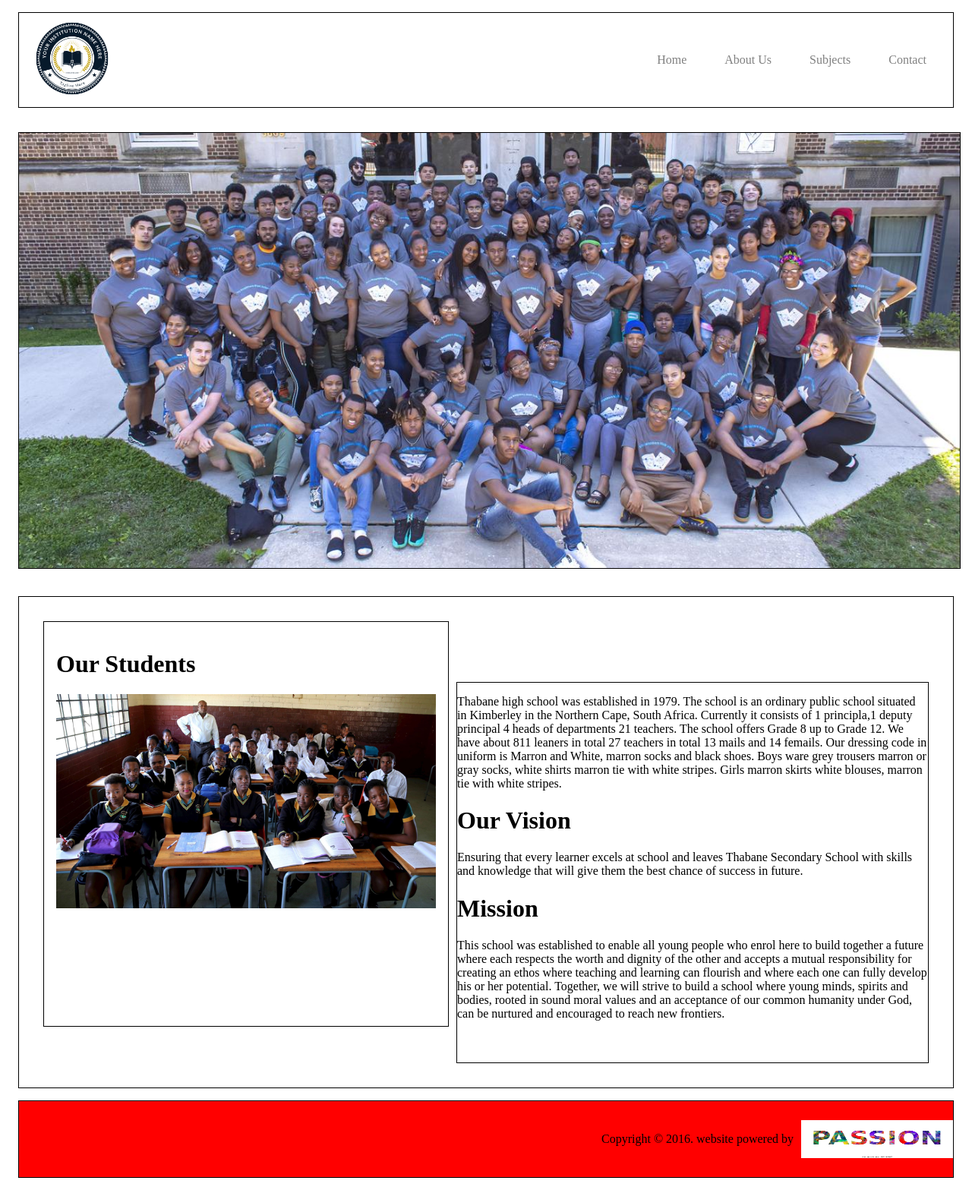
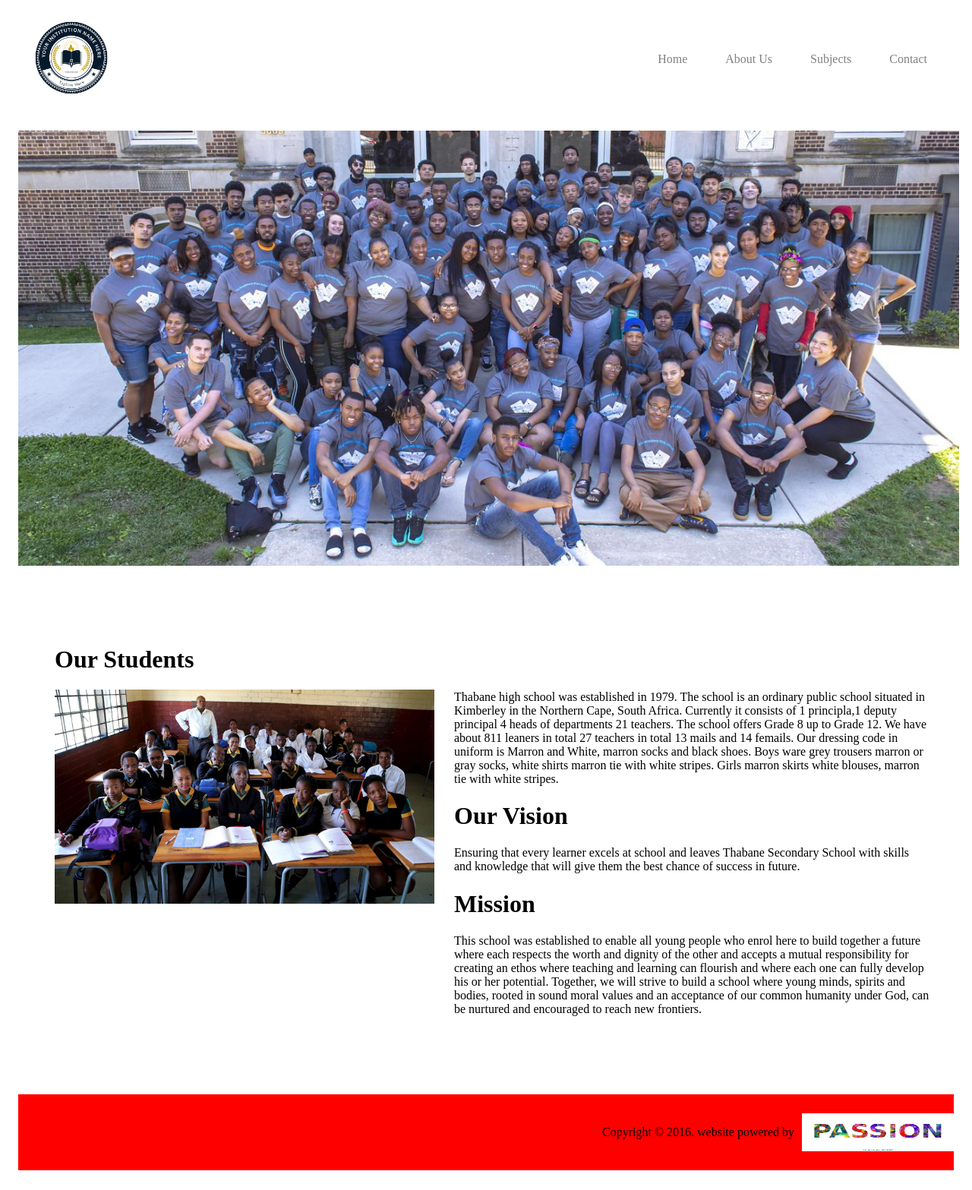
Before and after one commit to ItuMbulazi/Thabane-Clone, a plain HTML site: page Thabane Clone/components/Home.html in a window 1280 px wide. Shown: the whole page at 76% size. Drawn offline with Linux system fonts and the light colour scheme.

Commit message:
Update Styles.css

```diff
--- a/Thabane Clone/components/Styles.css
+++ b/Thabane Clone/components/Styles.css
@@ -6,7 +6,6 @@ header {
     align-items: center;
     padding: 10px 20px;
     overflow: hidden;
-    border: 1px solid black;
     margin: 1rem;
 }
 
@@ -32,12 +31,10 @@ nav a:hover {
 
 .banner {
     margin: 1rem;
-    border: 1px solid black;
     width: 98%;
 }
 
 .container {
-    border: 1px solid black;
     margin: 1rem;
     padding: 2rem 2rem;
     display: flex;
@@ -59,7 +56,6 @@ nav a:hover {
 
 .box1 {
     display: inline-block;
-    border: 1px solid black;
     padding: 1rem 1rem;
     width: 100%;
     height: 500px;
@@ -68,14 +64,12 @@ nav a:hover {
 
 .box2 {
     display: inline-block;
-    border: 1px solid black;
     height: 500px;
     margin-top: 80px;
 }
 
 .side2 {
     display: inline-block;
-    border: 1px solid black;
     padding: 1rem 1rem;
     width: 50%;
     height: 400px;
@@ -89,12 +83,10 @@ nav a:hover {
 
 .side1 {
     display: inline-block;
-    border: 1px solid black;
     height: 500px;
 }
 
 .footer {
-    border: 1px solid black;
     display: flex;
     align-items: center;
     justify-content: end;
@@ -120,7 +112,6 @@ nav a:hover {
 
 .side {
     display: inline-block;
-    border: 1px solid black;
     padding: 1rem 1rem;
     width: 50%;
     height: 400px;
```
